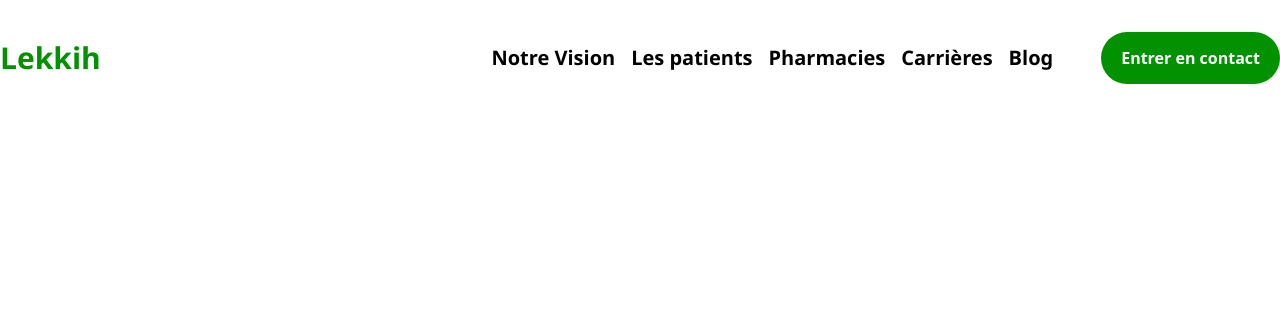
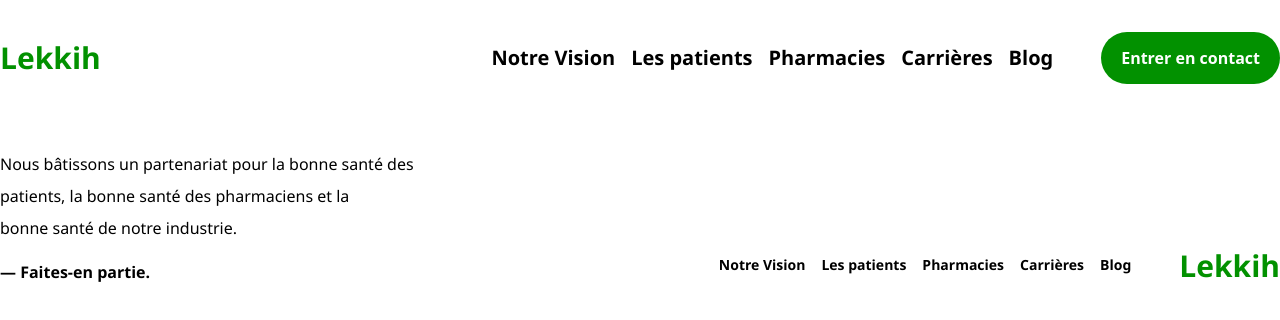
Before and after one commit to Asam237/lekkih, a Nuxt app: page / in a window 1280 px wide. Shown: the top 320 px of the page. Built offline with nearby package versions, Linux system fonts and the light colour scheme.

Commit message:
feat: setup footer

```diff
--- a/app.vue
+++ b/app.vue
@@ -1,5 +1,6 @@
 <template>
   <div>
     <HeaderComponent />
+    <FooterComponent />
   </div>
 </template>
--- /dev/null
+++ b/components/FooterComponent.vue
@@ -0,0 +1,56 @@
+<template>
+    <footer class="py-4 md:py-8">
+        <div class="container">
+            <div class="flex items-end flex-col md:flex-row justify-between">
+                <div>
+                    <p class="leading-8">Nous bâtissons un partenariat pour la bonne santé des <br />
+                        patients, la bonne santé des pharmaciens et la <br />
+                        bonne santé de notre industrie.
+                    </p>
+                    <h4 class="mt-4"><span>— </span>Faites-en partie.</h4>
+                </div>
+                <div class="flex flex-col md:flex-row md:items-center">
+                    <ul class="hidden md:flex flex-col md:flex-row md:items-center mt-4 md:mt-0">
+                        <li class="font-semibold md:ml-4 text-sm" v-for="(item, index) in links" :key="index">
+                            <a :href="item.link">{{ item.name }}</a>
+                        </li>
+                    </ul>
+                    <div class="md:ml-12">
+                        <h4 class="text-xl md:text-3xl text-primary">Lekkih</h4>
+                    </div>
+                </div>
+            </div>
+        </div>
+    </footer>
+</template>
+
+<script>
+export default {
+    data() {
+        return {
+            links: [
+                {
+                    name: 'Notre Vision',
+                    link: '#'
+                },
+                {
+                    name: 'Les patients',
+                    link: '#'
+                },
+                {
+                    name: 'Pharmacies',
+                    link: '#'
+                },
+                {
+                    name: 'Carrières',
+                    link: '#'
+                },
+                {
+                    name: 'Blog',
+                    link: '#'
+                },
+            ]
+        }
+    }
+}
+</script>
```
